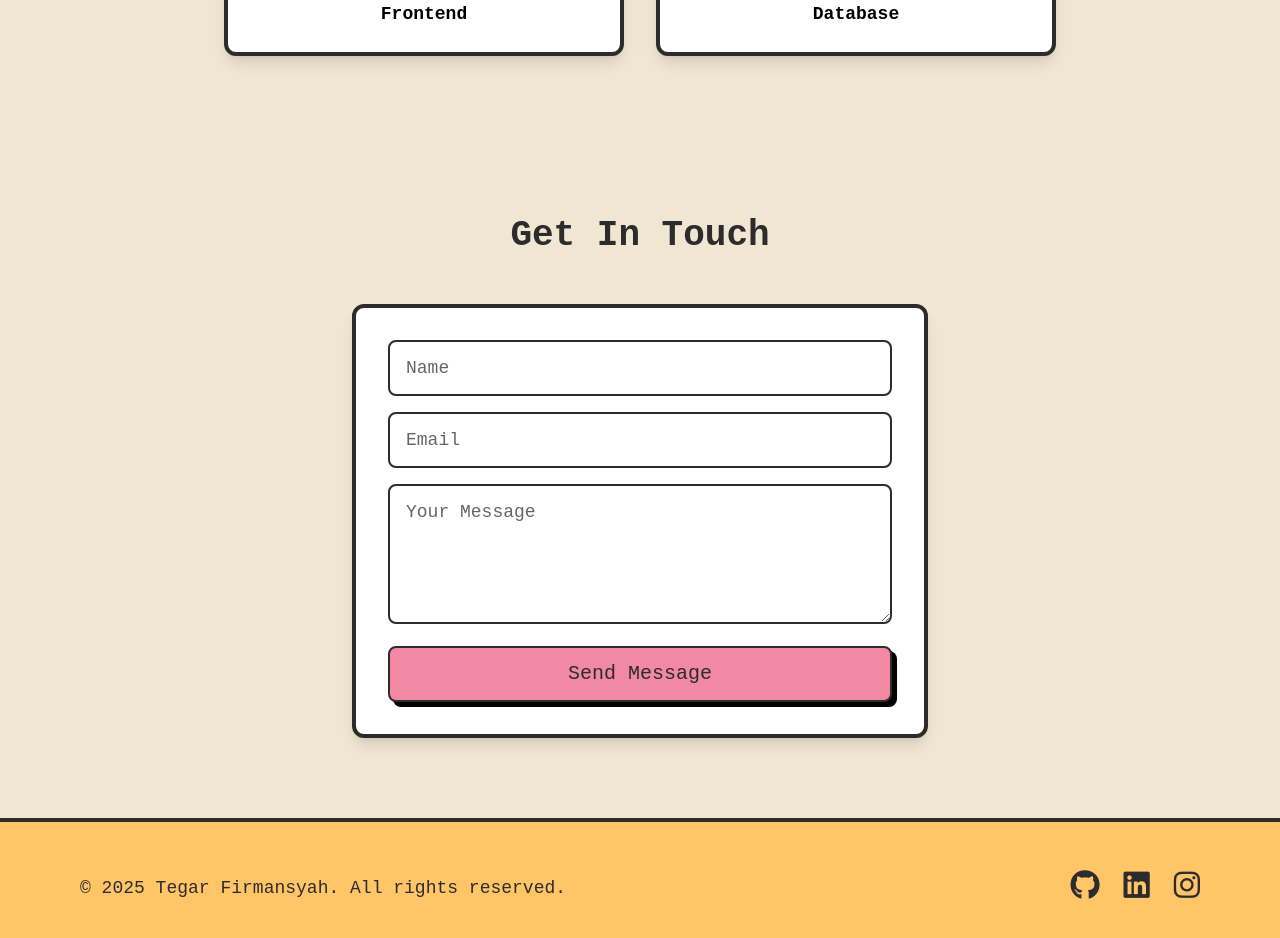
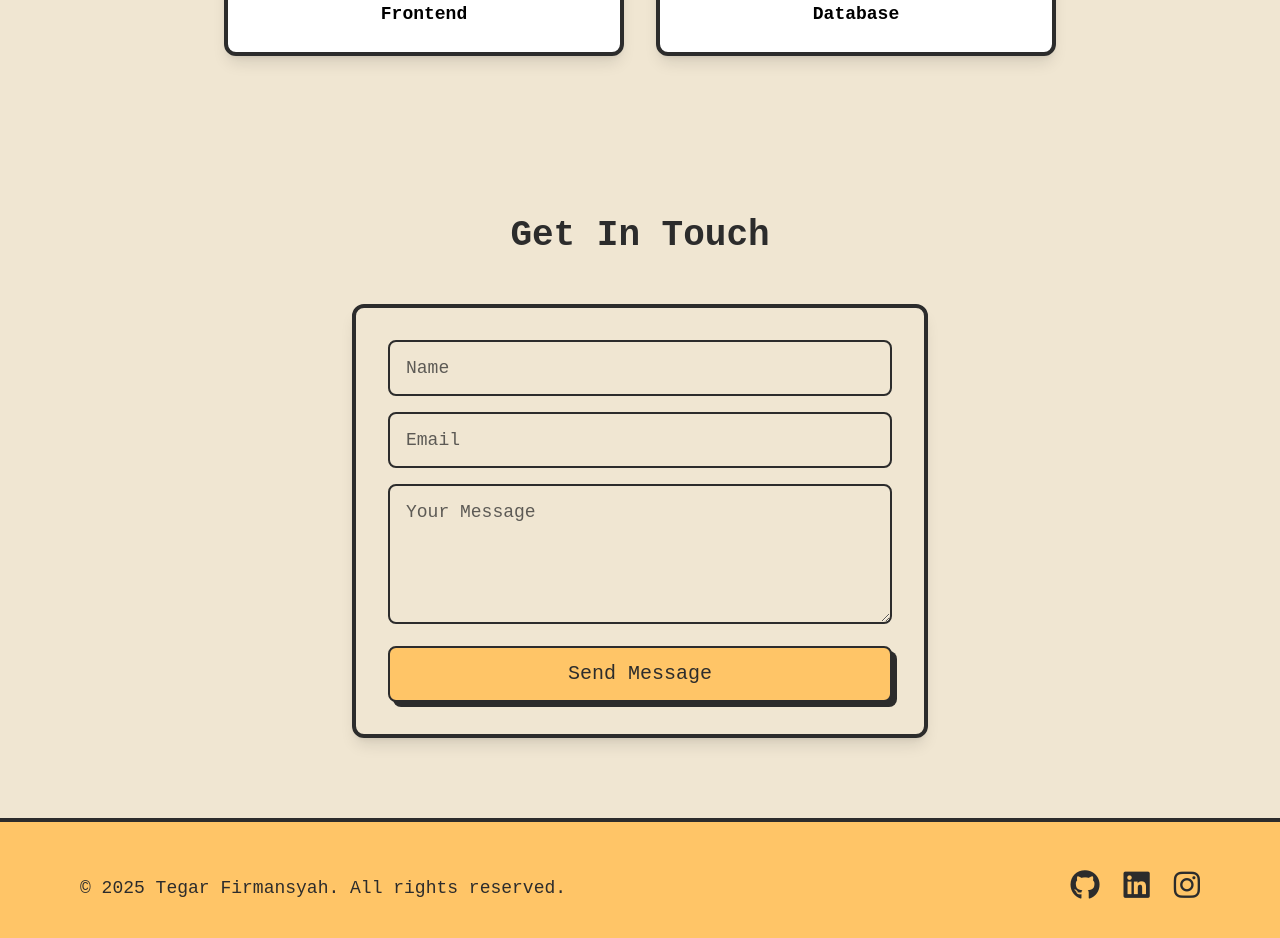
Before and after one commit to Tegarfirmansyah1/TegarFirmansyah, a Next.js app: page / in a window 1280 px wide. Shown: the part 2440-3378 px from the top of the page. Built offline with nearby package versions, Linux system fonts and the light colour scheme.

Commit message:
feat: implement contact form with email sending functionality using Resend

```diff
--- a/package.json
+++ b/package.json
@@ -12,6 +12,7 @@
     "next": "15.5.0",
     "react": "19.1.0",
     "react-dom": "19.1.0",
+    "resend": "^6.0.1",
     "tailwindcss-themer": "^4.1.1"
   },
   "devDependencies": {
--- /dev/null
+++ b/src/app/api/contact/route.js
@@ -0,0 +1,38 @@
+
+import { NextResponse } from 'next/server';
+import { Resend } from 'resend';
+
+const resend = new Resend(process.env.RESEND_API_KEY);
+
+export async function POST(request) {
+  try {
+    const { name, email, message } = await request.json();
+
+    // Kirim email menggunakan Resend
+    const { data, error } = await resend.emails.send({
+      from: 'Portfolio Contact Form <onboarding@resend.dev>',
+      to: ['tegarf881@gmail.com'],
+      subject: `Pesan Baru dari Portofolio - ${name}`,
+      reply_to: email,
+      html: `
+        <h1>Pesan dari Formulir Kontak</h1>
+        <p><strong>Nama:</strong> ${name}</p>
+        <p><strong>Email:</strong> ${email}</p>
+        <p><strong>Pesan:</strong></p>
+        <p>${message}</p>
+      `,
+    });
+
+
+    if (error) {
+      return NextResponse.json({ error: error.message }, { status: 500 });
+    }
+
+
+    return NextResponse.json({ message: 'Email sent successfully!', data });
+
+  } catch (error) {
+
+    return NextResponse.json({ error: error.message }, { status: 500 });
+  }
+}
--- a/src/components/Contact.js
+++ b/src/components/Contact.js
@@ -1,34 +1,115 @@
+// src/components/Contact.js
+"use client";
+
+import { useState, useEffect } from 'react';
+
 export default function Contact() {
+    const [status, setStatus] = useState({
+        submitting: false,
+        succeeded: false,
+        error: null,
+    });
+
+    const handleSubmit = async (event) => {
+        event.preventDefault();
+        setStatus({ ...status, submitting: true });
+
+        const formData = {
+            name: event.target.name.value,
+            email: event.target.email.value,
+            message: event.target.message.value,
+        };
+
+        try {
+            const response = await fetch('/api/contact', {
+                method: 'POST',
+                headers: { 'Content-Type': 'application/json' },
+                body: JSON.stringify(formData),
+            });
+
+            if (!response.ok) {
+                throw new Error('Network response was not ok');
+            }
+
+            setStatus({ submitting: false, succeeded: true, error: null });
+            event.target.reset(); // Mengosongkan form setelah berhasil
+
+        } catch (error) {
+            setStatus({ submitting: false, succeeded: false, error: error.message });
+        }
+    };
+
+    // Efek untuk mereset form setelah jeda
+    useEffect(() => {
+        if (status.succeeded) {
+            const timer = setTimeout(() => {
+                setStatus({ submitting: false, succeeded: false, error: null });
+            }, 5000); // 5 detik
+            return () => clearTimeout(timer);
+        }
+    }, [status.succeeded]);
+
+    if (status.succeeded) {
         return (
-        <section id="contact" className="bg-bg py-20 scroll-mt-[88px]">
+            <section id="contact" className="bg-background py-20 scroll-mt-[88px]">
+                <div className="max-w-xl mx-auto px-4 text-center">
+
+                    <div className="bg-background/50 p-8 rounded-xl border-4 border-text shadow-lg min-h-[520px] flex flex-col justify-center items-center">
+                        <h3 className="text-3xl md:text-4xl font-bold mb-4 font-retro text-text">Terima Kasih!</h3>
+                        <p className="text-lg text-text font-retro">Pesanmu sudah terkirim. Saya akan segera membalasnya.</p>
+                        <p className="text-5xl mt-6">🎉</p>
+                    </div>
+                </div>
+            </section>
+        );
+    }
+
+    return (
+        <section id="contact" className="bg-background py-20 scroll-mt-[88px]">
             <div className="max-w-6xl mx-auto px-4 sm:px-6 lg:px-8">
-                <h2 className="text-3xl md:text-4xl font-bold text-center mb-12 font-retro">Get In Touch</h2>
-                <div className="max-w-xl mx-auto bg-white rounded-xl shadow-lg p-6 md:p-8 border-4 border-text">
-                    <form id="contactForm" action="https://formspree.io/f/xeoekrde" method="POST" className="space-y-4">
+                <h2 className="text-3xl md:text-4xl font-bold text-center mb-12 font-retro text-text">Get In Touch</h2>
+                <div className="max-w-xl mx-auto bg-background/50 p-6 md:p-8 rounded-xl border-4 border-text shadow-lg min-h-[420px]">
+                    <form onSubmit={handleSubmit} className="space-y-4">
                         <div>
                                 <input
-                                type="text" name="name" placeholder="Name" required
-                                className="w-full px-4 py-3 bg-white border-2 border-text rounded-lg focus:outline-none focus:ring-2 focus:ring-blue font-retro text-lg transition duration-300 placeholder:text-black  placeholder:opacity-60"
+                                    id="name"
+                                    type="text"
+                                    name="name"
+                                    placeholder="Name"
+                                    required
+                                    className="w-full px-4 py-3 bg-background border-2 border-text rounded-lg focus:outline-none focus:ring-2 focus:ring-info font-retro text-lg transition duration-300 placeholder:text-text placeholder:opacity-75"
                                 />
                             </div>
                             <div>
                                 <input
-                                type="email" name="email" placeholder="Email" required
-                                className="w-full px-4 py-3 bg-white border-2 border-text rounded-lg focus:outline-none focus:ring-2 focus:ring-blue font-retro text-lg transition duration-300 placeholder:text-black  placeholder:opacity-60"
+                                    id="email"
+                                    type="email"
+                                    name="email"
+                                    placeholder="Email"
+                                    required
+                                    className="w-full px-4 py-3 bg-background border-2 border-text rounded-lg focus:outline-none focus:ring-2 focus:ring-info font-retro text-lg transition duration-300 placeholder:text-text placeholder:opacity-75"
                                 />
                             </div>
                             <div>
                                 <textarea
-                                name="message" placeholder="Your Message" required rows="4"
-                                className="w-full px-4 py-3 bg-white border-2 border-text rounded-lg focus:outline-none focus:ring-2 focus:ring-blue font-retro text-lg transition duration-300 placeholder:text-black  placeholder:opacity-60"
+                                    id="message"
+                                    name="message"
+                                    placeholder="Your Message"
+                                    required
+                                    rows="4"
+                                    className="w-full px-4 py-3 bg-background border-2 border-text rounded-lg focus:outline-none focus:ring-2 focus:ring-info font-retro text-lg transition duration-300 placeholder:text-text placeholder:opacity-75"
                                 ></textarea>
                             </div>
                         <button
                             type="submit"
-                            className="w-full bg-secondary text-text px-8 py-3 rounded-lg hover:bg-opacity-90 transition duration-300 font-retro border-2 border-text shadow-[5px_5px_0px_rgba(0,0,0,1)] hover:shadow-none hover:translate-x-1 hover:translate-y-1 text-xl"
+                            disabled={status.submitting}
+                            className="w-full bg-primary text-text px-8 py-3 rounded-lg hover:bg-secondary transition duration-300 font-retro border-2 border-text shadow-[5px_5px_0px_theme(colors.text)] hover:shadow-none hover:translate-x-1 hover:translate-y-1 text-xl disabled:bg-gray-400 disabled:cursor-not-allowed"
                         >
-                            Send Message
+                            {status.submitting ? 'Mengirim...' : 'Send Message'}
                         </button>
+                        {status.error && (
+                            <p className="text-red-500 text-center font-retro mt-4">Oops! Terjadi kesalahan. Coba lagi nanti.</p>
+                        )}
                     </form>
                 </div>
             </div>
```
Also changed, not shown: 1 other file (tests, documents, lock files or other folders). Lines whose indentation alone changed are shown as unchanged.
